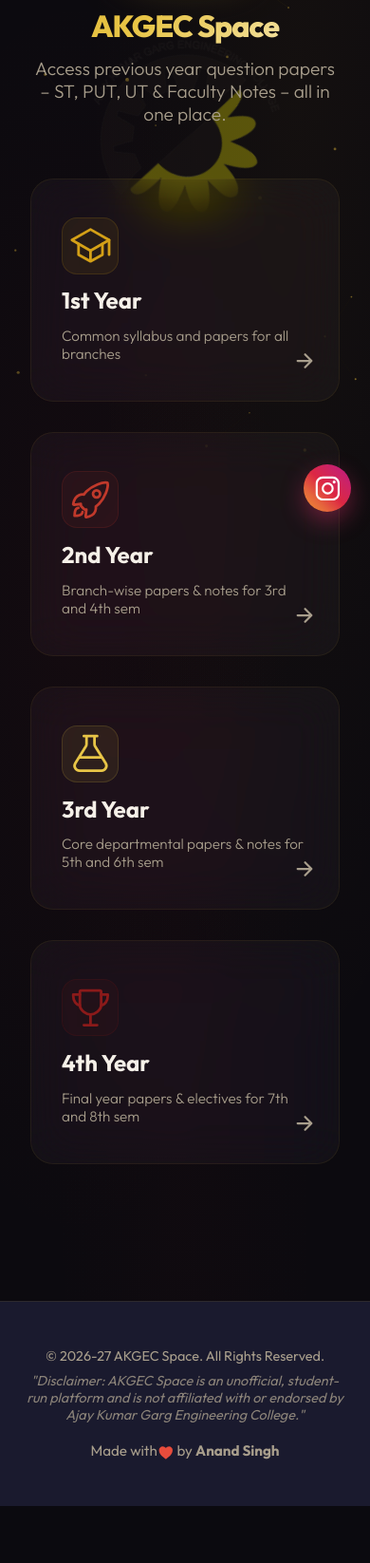
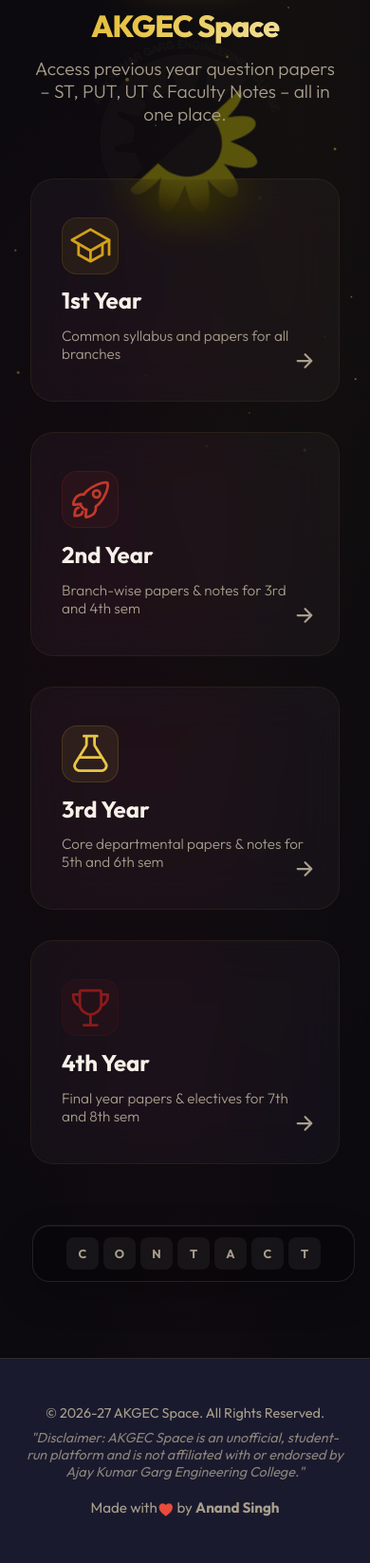
Before and after one commit to Anand-coder-07/AKGEC, a Flask app: page / in a window 390 px wide. Shown: the part 285-1931 px from the top of the page at 95% size. Before the commit the page ends 1871 px from the top, so only its background shows below. Run offline with Flask 3, Linux system fonts and the light colour scheme.

Commit message:
update contact page

```diff
--- a/static/style.css
+++ b/static/style.css
@@ -921,53 +921,102 @@ select:disabled {
     font-size: 1.1rem;
 }
 
-/* ---- Floating Instagram Button ---- */
-.insta-float {
-    position: fixed;
-    bottom: 30px;
-    right: 30px;
-    width: 60px;
-    height: 60px;
-    background: linear-gradient(45deg, #f09433 0%, #e6683c 25%, #dc2743 50%, #cc2366 75%, #bc1888 100%);
-    border-radius: 50%;
+/* ---- Contact Dock ---- */
+.contact-dock {
+    position: relative;
     display: flex;
     align-items: center;
     justify-content: center;
-    color: white;
-    font-size: 2.2rem;
-    box-shadow: 0 10px 25px rgba(225, 48, 108, 0.4);
-    z-index: 1000;
-    transition: all 0.4s cubic-bezier(0.175, 0.885, 0.32, 1.275);
-    text-decoration: none;
-    animation: bounceIn 1s cubic-bezier(0.16, 1, 0.3, 1) forwards;
+    width: min(100%, 340px);
+    height: 60px;
+    margin: 0 2rem 1rem auto;
+    padding: 8px;
+    background: rgba(0, 0, 0, 0.32);
+    border: 1px solid rgba(255, 255, 255, 0.1);
+    border-radius: 18px;
+    box-shadow: inset 0 1px 0 rgba(255, 255, 255, 0.05), 0 15px 35px rgba(0, 0, 0, 0.25);
+    overflow: hidden;
+    transition: border-color 0.3s, box-shadow 0.3s;
 }
 
-.insta-float:hover {
-    transform: scale(1.15) translateY(-5px) rotate(8deg);
-    box-shadow: 0 15px 35px rgba(225, 48, 108, 0.6);
+.contact-dock:hover,
+.contact-dock:focus-within {
+    border-color: rgba(212, 175, 55, 0.35);
+    box-shadow: inset 0 1px 0 rgba(255, 255, 255, 0.08), 0 15px 35px rgba(0, 0, 0, 0.35);
 }
 
-@keyframes bounceIn {
-    0% {
-        transform: scale(0);
-        opacity: 0;
-    }
-    60% {
-        transform: scale(1.1);
-        opacity: 1;
-    }
-    100% {
-        transform: scale(1);
-        opacity: 1;
-    }
+.contact-dock + .main-footer {
+    margin-top: 0;
+}
+
+.contact-flip {
+    display: flex;
+    gap: 7px;
+    perspective: 700px;
+}
+
+.contact-tile {
+    width: 38px;
+    height: 38px;
+}
+
+.contact-tile-inner {
+    position: relative;
+    display: block;
+    width: 100%;
+    height: 100%;
+    transform-style: preserve-3d;
+    transition: transform 0.65s cubic-bezier(0.2, 0.75, 0.25, 1);
+}
+
+.contact-dock:hover .contact-tile-inner,
+.contact-dock:focus-within .contact-tile-inner {
+    transform: rotateY(180deg);
+}
+
+.contact-face {
+    position: absolute;
+    inset: 0;
+    display: grid;
+    place-items: center;
+    border-radius: 8px;
+    backface-visibility: hidden;
+}
+
+.contact-front {
+    background: rgba(255, 255, 255, 0.06);
+    color: var(--text-secondary);
+    font-size: 0.8rem;
+    font-weight: 700;
+}
+
+.contact-back {
+    background: rgba(255, 255, 255, 0.93);
+    color: #18151a;
+    font-size: 1.35rem;
+    text-decoration: none;
+    transform: rotateY(180deg);
+    transition: color 0.25s, box-shadow 0.25s;
+}
+
+.contact-back:hover,
+.contact-back:focus-visible {
+    color: var(--accent-color);
+    box-shadow: 0 8px 18px rgba(212, 175, 55, 0.3);
+    outline: none;
 }
 
 @media (max-width: 768px) {
-    .insta-float {
-        bottom: 20px;
-        right: 20px;
-        width: 50px;
-        height: 50px;
-        font-size: 1.8rem;
+    .contact-dock {
+        margin: 0 1rem 1rem auto;
+    }
+
+    .contact-flip {
+        gap: 5px;
+    }
+
+    .contact-tile {
+        width: 34px;
+        height: 34px;
     }
 }
--- a/templates/index.html
+++ b/templates/index.html
@@ -98,11 +98,20 @@
                 <span class="card-arrow"><ion-icon name="arrow-forward-outline"></ion-icon></span>
             </a>
         </div>
+
     </main>
 
-    <a href="https://www.instagram.com/akgec_space/" target="_blank" rel="noopener noreferrer" class="insta-float" title="Connect with us on Instagram">
-        <ion-icon name="logo-instagram"></ion-icon>
-    </a>
+    <div class="contact-dock" aria-label="Connect with AKGEC Space">
+            <div class="contact-flip">
+                <span class="contact-tile"><span class="contact-tile-inner"><span class="contact-face contact-front">C</span><a class="contact-face contact-back" href="https://github.com/Anand-coder-07/AKGEC" target="_blank" rel="noopener noreferrer" aria-label="AKGEC Space on GitHub" title="GitHub"><ion-icon name="logo-github"></ion-icon></a></span></span>
+                <span class="contact-tile"><span class="contact-tile-inner"><span class="contact-face contact-front">O</span><a class="contact-face contact-back" href="https://x.com/" target="_blank" rel="noopener noreferrer" aria-label="AKGEC Space on X" title="X"><ion-icon name="logo-twitter"></ion-icon></a></span></span>
+                <span class="contact-tile"><span class="contact-tile-inner"><span class="contact-face contact-front">N</span><a class="contact-face contact-back" href="https://www.linkedin.com/" target="_blank" rel="noopener noreferrer" aria-label="AKGEC Space on LinkedIn" title="LinkedIn"><ion-icon name="logo-linkedin"></ion-icon></a></span></span>
+                <span class="contact-tile"><span class="contact-tile-inner"><span class="contact-face contact-front">T</span><a class="contact-face contact-back" href="https://www.instagram.com/akgec_space/" target="_blank" rel="noopener noreferrer" aria-label="AKGEC Space on Instagram" title="Instagram"><ion-icon name="logo-instagram"></ion-icon></a></span></span>
+                <span class="contact-tile"><span class="contact-tile-inner"><span class="contact-face contact-front">A</span><a class="contact-face contact-back" href="https://www.facebook.com/" target="_blank" rel="noopener noreferrer" aria-label="AKGEC Space on Facebook" title="Facebook"><ion-icon name="logo-facebook"></ion-icon></a></span></span>
+                <span class="contact-tile"><span class="contact-tile-inner"><span class="contact-face contact-front">C</span><a class="contact-face contact-back" href="mailto:contact@akgecspace.me" aria-label="Email AKGEC Space" title="Email"><ion-icon name="mail-outline"></ion-icon></a></span></span>
+                <span class="contact-tile"><span class="contact-tile-inner"><span class="contact-face contact-front">T</span><a class="contact-face contact-back" href="https://discord.com/" target="_blank" rel="noopener noreferrer" aria-label="AKGEC Space on Discord" title="Discord"><ion-icon name="logo-discord"></ion-icon></a></span></span>
+            </div>
+    </div>
 
     <script src="/static/particles.js"></script>
     <footer class="main-footer">
```
Also changed, not shown: index.html (+12 -3 lines), style.css (+87 -38 lines).
